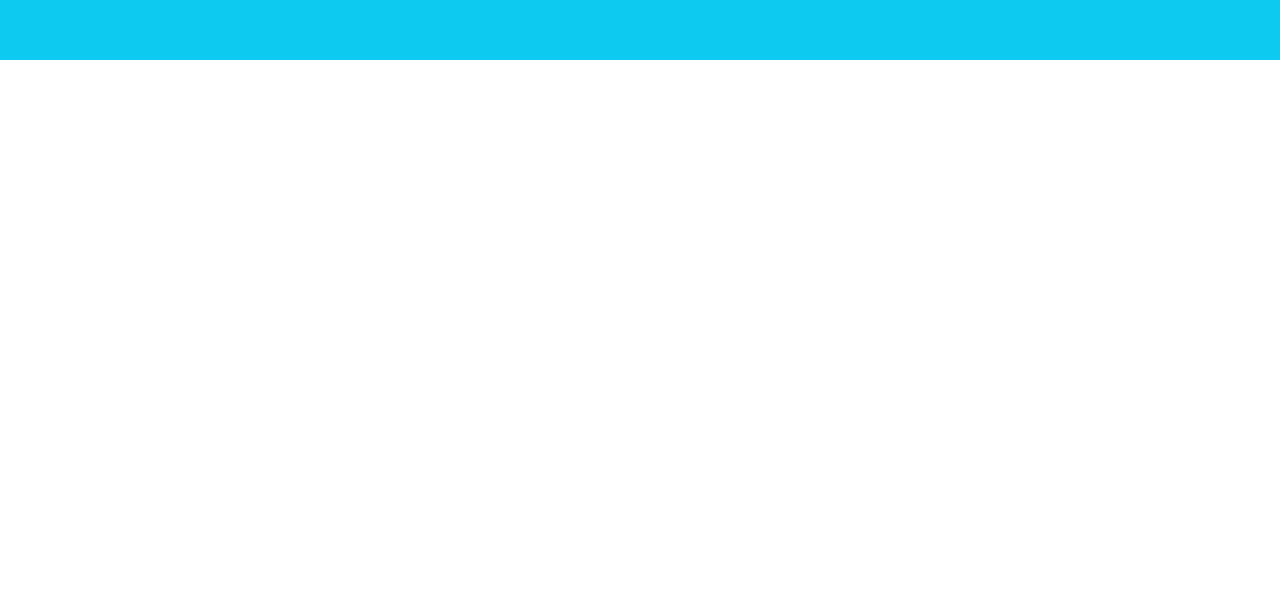
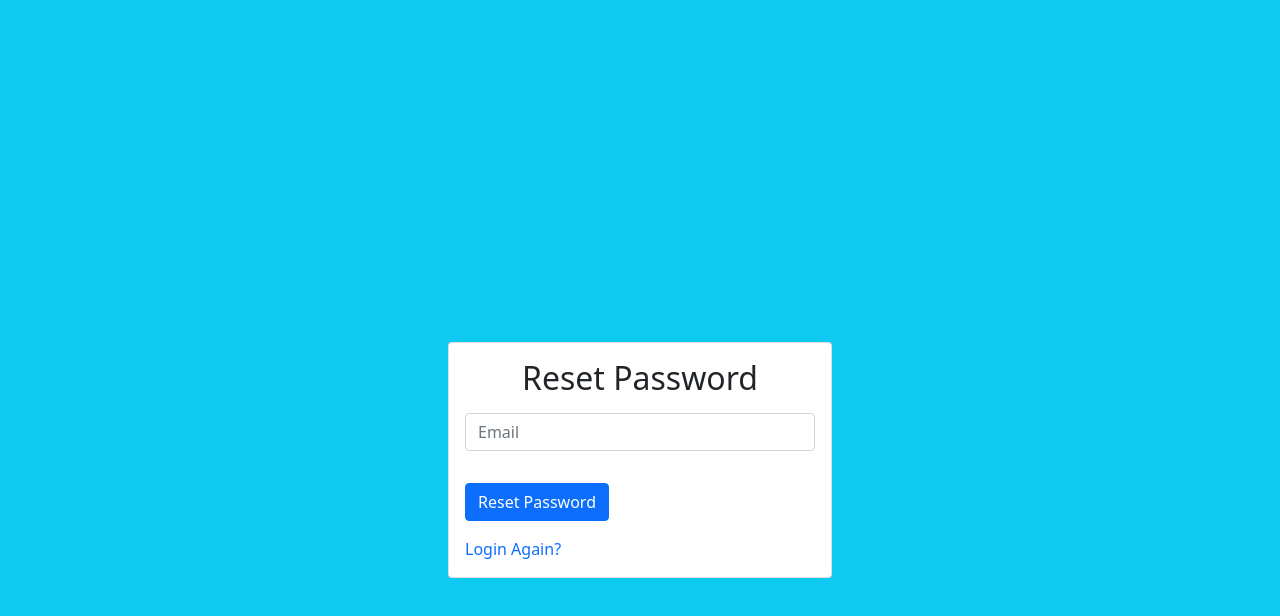
Before and after one commit to a-sadri/crm, a React (Create React App) app in the folder frontend/: page / in a window 1280 px wide. Shown: the part 740-1356 px from the top of the page. Before the commit the page ends 800 px from the top, so only its background shows below. Built offline with nearby package versions, Linux system fonts and the light colour scheme.

Commit message:
Create reset password page

```diff
--- a/frontend/src/App.js
+++ b/frontend/src/App.js
@@ -1,9 +1,11 @@
 import Entry from './pages/Entry';
+import ResetPassword from './pages/ResetPassword';
 
 function App() {
   return (
     <div className='App'>
       <Entry />
+      <ResetPassword />
     </div>
   );
 }
--- /dev/null
+++ b/frontend/src/pages/ResetPassword.js
@@ -0,0 +1,59 @@
+import { useState } from 'react';
+import { Container, Row, Col, Form, Card, Button } from 'react-bootstrap';
+import './entry.css';
+
+const Entry = () => {
+  const [email, setEmail] = useState('');
+
+  const onChangeHandler = (e) => {
+    const { name, value } = e.target;
+
+    setEmail(value);
+  };
+
+  const submitHandler = (e) => {
+    e.preventDefault();
+
+    if (!email) {
+      return alert('Please enter the email'); //TODO Use Toast or sweetalert
+      //TODO Call api to submit the form
+    }
+  };
+
+  return (
+    <div className='entry-page bg-info'>
+      <Container>
+        <Row>
+          <Col className='form-login'>
+            <Card className='form-login-card'>
+              <Card.Body>
+                <Card.Title className='text-center'>
+                  <h2>Reset Password</h2>
+                </Card.Title>
+                <Form onSubmit={submitHandler}>
+                  <Form.Group className='my-3'>
+                    <Form.Control
+                      valuue={email}
+                      onChange={onChangeHandler}
+                      type='email'
+                      name='email'
+                      placeholder='Email'
+                    />
+                  </Form.Group>
+                  <Button type='submit' className='my-3'>
+                    Reset Password
+                  </Button>
+                </Form>
+                <Card.Text>
+                  <a href='#'>Login Again?</a>
+                </Card.Text>
+              </Card.Body>
+            </Card>
+          </Col>
+        </Row>
+      </Container>
+    </div>
+  );
+};
+
+export default Entry;
```
